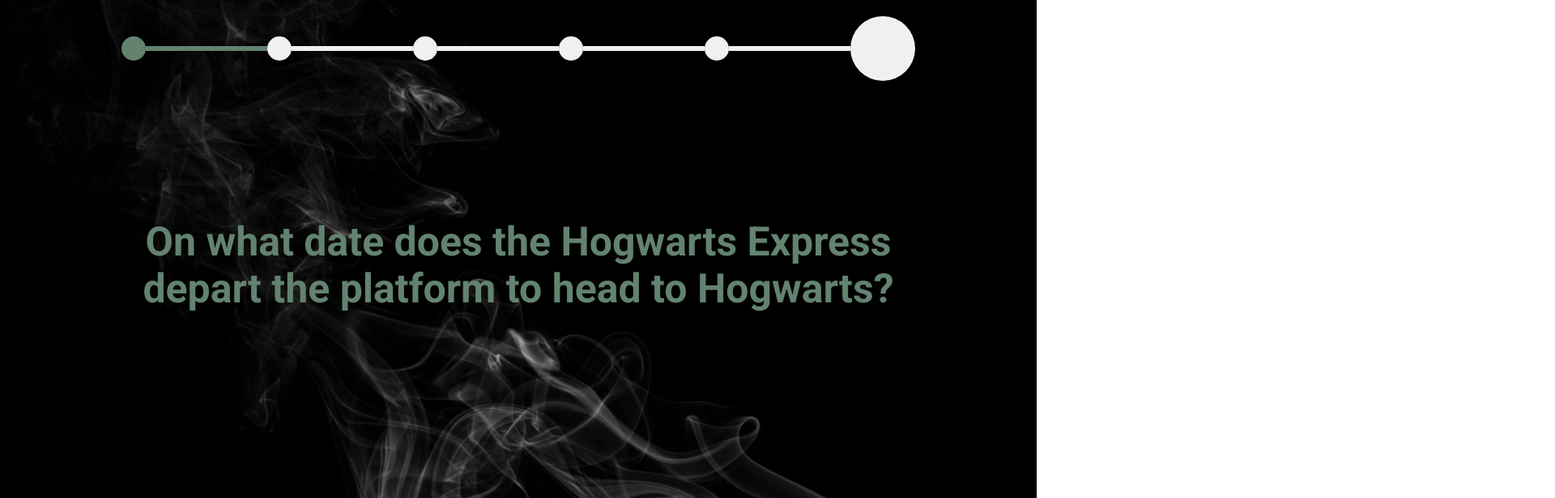
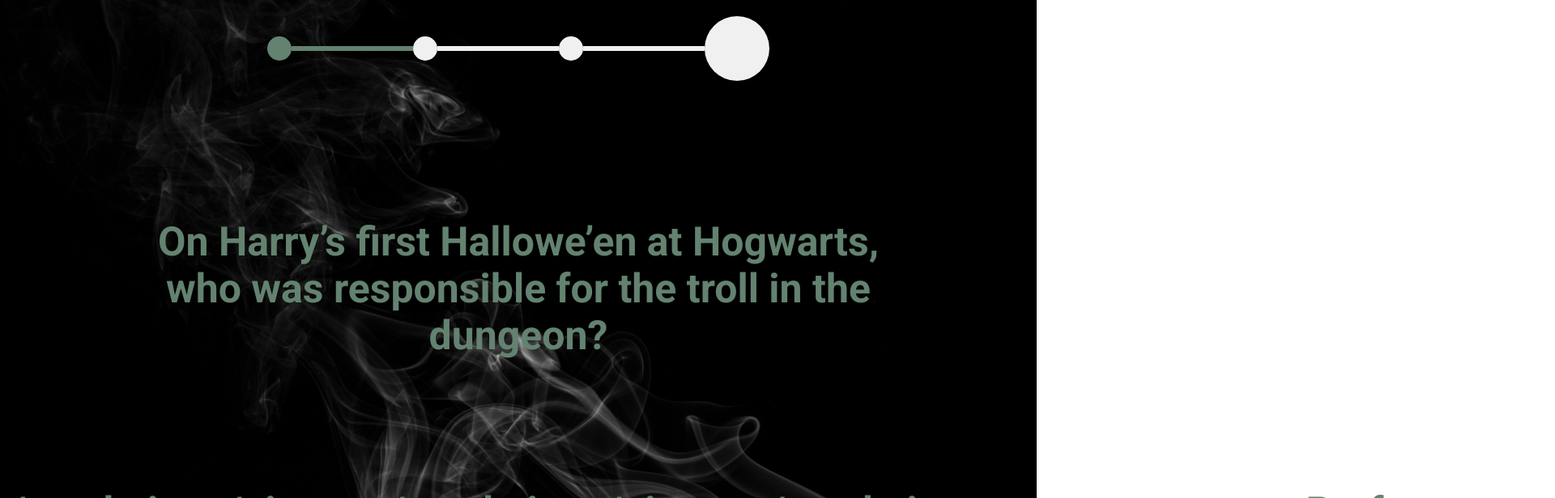
Before and after one commit to Technigo/project-redux-quiz-old, a React (Create React App) app: page / in a window 1280 px wide. Both pictures are taken after a click on the button "Take the quiz". Shown: the top 616 px of the page at 81% size, 1920 px wide, since content can reach past the window. Built offline with nearby package versions, Linux system fonts and the light colour scheme.

Commit message:
started on the picture question

```diff
--- a/src/components/CurrentQuestion.js
+++ b/src/components/CurrentQuestion.js
@@ -5,12 +5,14 @@ import { useDispatch } from 'react-redux';
 import styled from 'styled-components';
 import { ButtonQuestion } from './ButtonQuestion';
 import { ProgressBar } from './ProgressBar';
+import { PictureQuestion } from './PictureQuestion';
 
 export const CurrentQuestion = () => {
   const dispatch = useDispatch();
   const question = useSelector(
     (state) => state.quiz.questions[state.quiz.currentQuestionIndex]
   );
+  const image = useSelector((state) => state.quiz.questions[state.quiz.imgSrc]);
 
   console.log(question);
   const onAnswerSubmit = (id, index) => {
@@ -30,6 +32,8 @@ export const CurrentQuestion = () => {
           onGoToNextQuestion={onGoToNextQuestion}
         />
       );
+    } else if (type === 'picture') {
+      return <PictureQuestion question={question} image={image} />;
     } else {
       return <div>Other</div>;
     }
--- a/src/components/PictureQuestion.js
+++ b/src/components/PictureQuestion.js
@@ -2,4 +2,60 @@ import React from 'react';
 import styled from 'styled-components';
 import { useSelector } from 'react-redux';
 
-export const PictureQuestion = () => {};
+export const PictureQuestion = ({ question }) => {
+  return (
+    <QuestionContainer>
+      <Header3>{question.questionText}</Header3>
+      <ButtonsContainer>
+        <Header3>{question.imgSrc}</Header3>
+        <Header3>{question.options}</Header3>
+      </ButtonsContainer>
+    </QuestionContainer>
+  );
+};
+
+const QuestionContainer = styled.div`
+  height: 85vh;
+  display: flex;
+  flex-direction: column;
+  justify-content: space-between;
+  grid-template-rows: 1fr auto auto;
+  align-items: center;
+`;
+
+const ButtonsContainer = styled.div`
+  width: 80%;
+  justify-content: center;
+  display: grid;
+  grid-template-rows: 1fr 1fr;
+  grid-template-columns: 1fr 1fr;
+  row-gap: 10px;
+  column-gap: 10px;
+  margin: 10px;
+  @media (min-width: 668px) and (max-width: 1024px) {
+    grid-template-columns: 1fr 1fr 1fr 1fr;
+    grid-template-rows: 1fr;
+  }
+  @media only screen and (min-width: 1025px) {
+    grid-template-columns: 1fr 1fr 1fr 1fr;
+    grid-template-rows: 1fr;
+    font-size: 40px;
+    margin: 0 200px;
+  }
+`;
+
+const Header3 = styled.h3`
+  padding-top: 150px;
+  text-align: center;
+  margin: 0 0 10px 0;
+  color: #638270;
+
+  @media (min-width: 668px) and (max-width: 1024px) {
+    font-size: 35px;
+    padding: 150px 15px 0 15px;
+  }
+  @media only screen and (min-width: 1025px) {
+    font-size: 50px;
+    padding: 150px 150px 0 150px;
+  }
+`;
--- a/src/reducers/quiz.js
+++ b/src/reducers/quiz.js
@@ -6,7 +6,7 @@ export const quiz = createSlice({
   name: 'quiz',
   initialState: {
     questions: [
-      {
+      /* {
         id: 1,
         type: 'button',
         questionText:
@@ -31,10 +31,15 @@ export const quiz = createSlice({
           'A try-hard',
         ],
         correctAnswerIndex: 0,
-      },
+      }, */
       {
         id: 3,
-        imgSrc: '',
+        imgSrc: [
+          '../pictures/castle.jpg',
+          '../pictures/castle.jpg',
+          '../pictures/castle.jpg',
+          '../pictures/castle.jpg',
+        ],
         type: 'picture',
         questionText:
           'On Harry’s first Hallowe’en at Hogwarts, who was responsible for the troll in the dungeon?',
```
